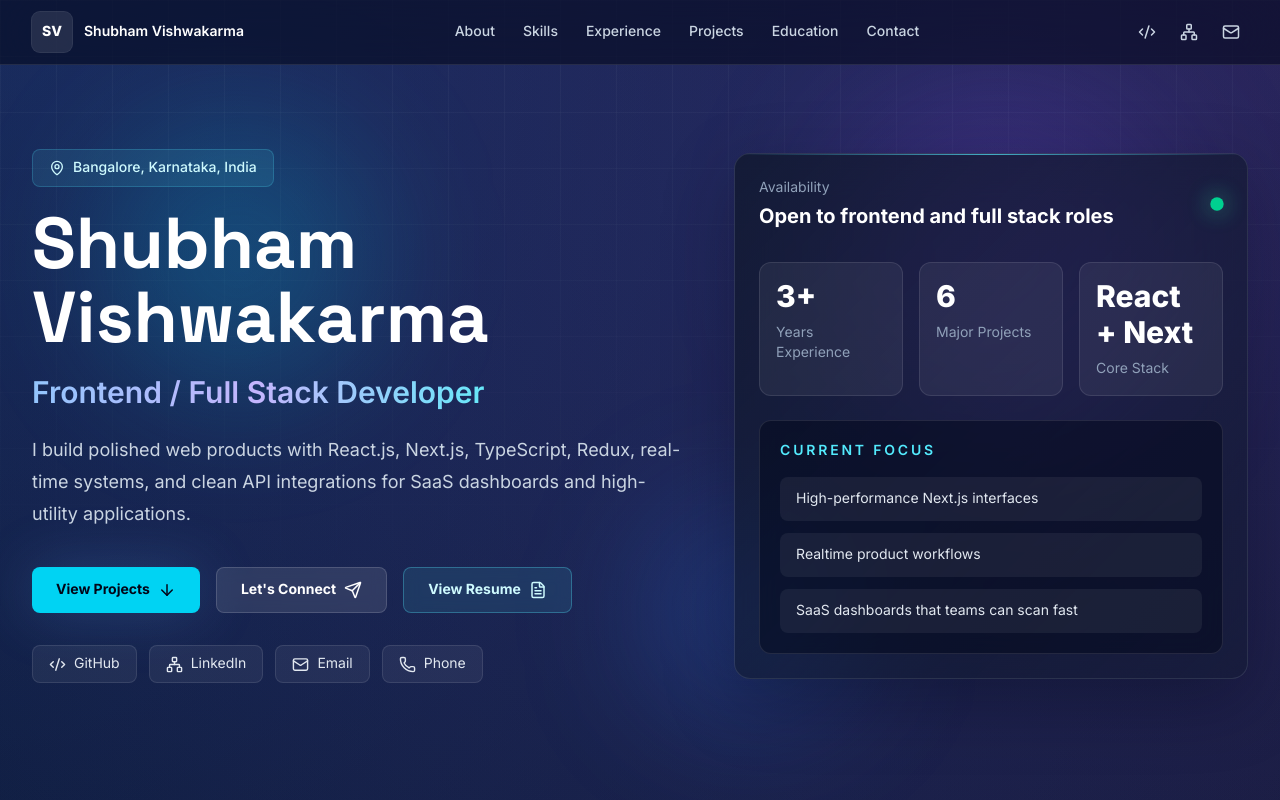
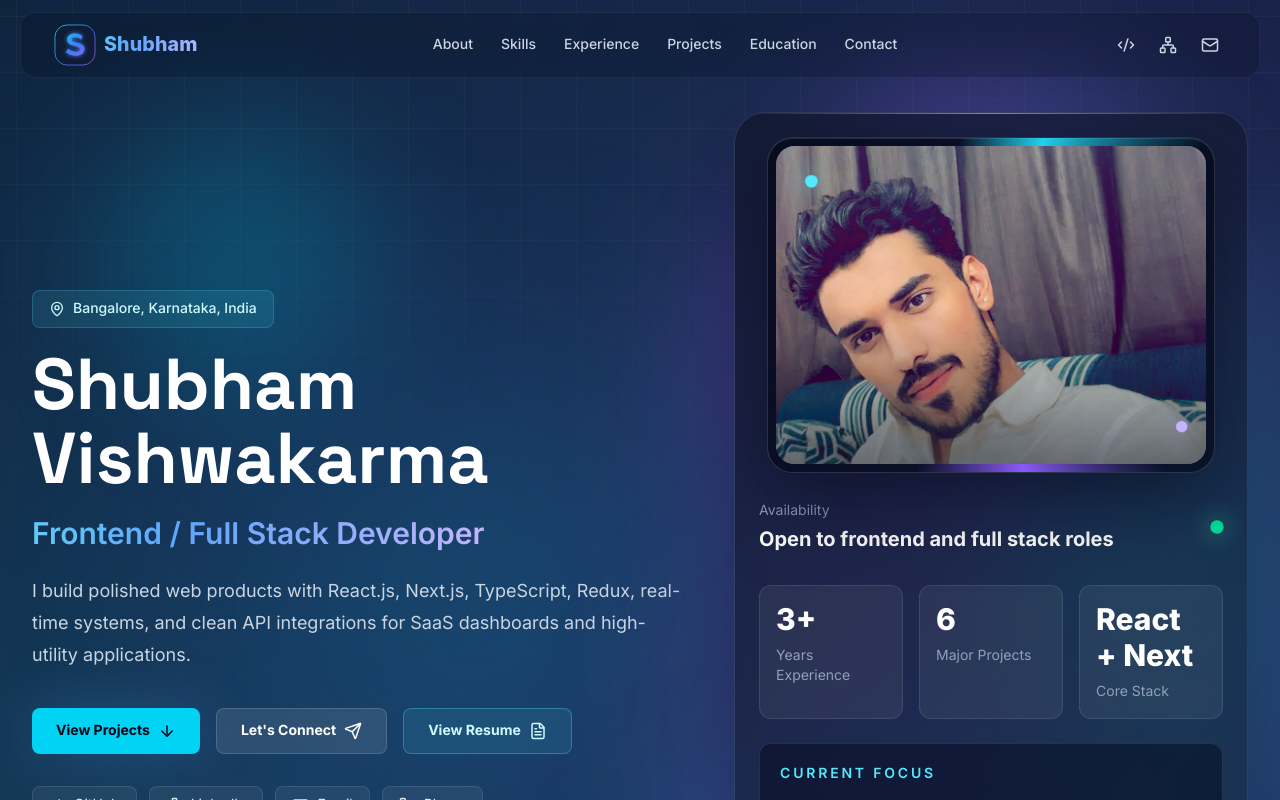
Before and after one commit to shubhamvdev/shubhamvdev.github.io, a Next.js app: page / in a window 1280 px wide. Shown: the top 800 px of the page. Built offline with nearby package versions, Linux system fonts and the light colour scheme.

Commit message:
Enhance portfolio visuals and navigation

```diff
--- a/app/globals.css
+++ b/app/globals.css
@@ -65,10 +65,42 @@ select {
 }
 
 .bg-radial-fade {
+  position: relative;
+  isolation: isolate;
   background-image:
-    radial-gradient(circle at top left, rgba(59, 130, 246, 0.28), transparent 34%),
-    radial-gradient(circle at top right, rgba(168, 85, 247, 0.22), transparent 28%),
-    linear-gradient(135deg, #020617 0%, #08111f 48%, #0f0721 100%);
+    radial-gradient(circle at 8% 12%, rgba(34, 211, 238, 0.22), transparent 28%),
+    radial-gradient(circle at 88% 10%, rgba(139, 92, 246, 0.24), transparent 30%),
+    radial-gradient(circle at 50% 56%, rgba(37, 99, 235, 0.12), transparent 38%),
+    linear-gradient(135deg, #020617 0%, #06152a 46%, #120725 100%);
+  background-size: 120% 120%, 125% 125%, 115% 115%, 100% 100%;
+  animation: background-drift 18s ease-in-out infinite alternate;
+}
+
+.bg-radial-fade::before,
+.bg-radial-fade::after {
+  content: "";
+  position: fixed;
+  z-index: 0;
+  width: min(48vw, 680px);
+  aspect-ratio: 1;
+  border-radius: 999px;
+  pointer-events: none;
+  filter: blur(90px);
+  will-change: transform;
+}
+
+.bg-radial-fade::before {
+  left: -14vw;
+  top: 18vh;
+  background: radial-gradient(circle, rgba(6, 182, 212, 0.2), rgba(37, 99, 235, 0.08) 48%, transparent 70%);
+  animation: aurora-float-left 16s ease-in-out infinite alternate;
+}
+
+.bg-radial-fade::after {
+  right: -16vw;
+  top: 42vh;
+  background: radial-gradient(circle, rgba(139, 92, 246, 0.22), rgba(236, 72, 153, 0.07) 48%, transparent 70%);
+  animation: aurora-float-right 19s ease-in-out infinite alternate;
 }
 
 .shadow-glow {
@@ -80,10 +112,12 @@ select {
 }
 
 .gradient-text {
-  background: linear-gradient(90deg, #93c5fd, #c4b5fd, #67e8f9);
+  background: linear-gradient(100deg, #67e8f9 0%, #60a5fa 32%, #c4b5fd 66%, #22d3ee 100%);
+  background-size: 200% auto;
   -webkit-background-clip: text;
   background-clip: text;
   color: transparent;
+  animation: gradient-flow 6s linear infinite;
 }
 
 .soft-grid {
@@ -92,4 +126,177 @@ select {
     linear-gradient(90deg, rgba(148, 163, 184, 0.07) 1px, transparent 1px);
   background-size: 56px 56px;
   mask-image: linear-gradient(to bottom, black, transparent 78%);
+  animation: grid-drift 24s linear infinite;
 }
+
+.liquid-nav {
+  overflow: hidden;
+  border: 1px solid transparent;
+  transition:
+    background 450ms ease,
+    border-color 450ms ease,
+    box-shadow 450ms ease,
+    backdrop-filter 450ms ease,
+    top 450ms ease;
+}
+
+.liquid-nav-top {
+  background: rgba(2, 6, 23, 0.2);
+  border-color: rgba(255, 255, 255, 0.06);
+  backdrop-filter: blur(8px);
+}
+
+.liquid-nav-scrolled {
+  background:
+    linear-gradient(115deg, rgba(255, 255, 255, 0.11), rgba(255, 255, 255, 0.035) 42%, rgba(103, 232, 249, 0.07)),
+    rgba(3, 9, 24, 0.68);
+  border-color: rgba(186, 230, 253, 0.2);
+  box-shadow:
+    0 18px 55px rgba(2, 6, 23, 0.46),
+    inset 0 1px 0 rgba(255, 255, 255, 0.16),
+    inset 0 -1px 0 rgba(103, 232, 249, 0.05);
+  backdrop-filter: blur(24px) saturate(155%);
+}
+
+.liquid-nav::before {
+  content: "";
+  position: absolute;
+  inset: 0;
+  pointer-events: none;
+  opacity: 0;
+  background: linear-gradient(105deg, transparent 20%, rgba(255, 255, 255, 0.11) 45%, transparent 70%);
+  transform: translateX(-110%);
+}
+
+.liquid-nav-scrolled::before {
+  opacity: 1;
+  animation: liquid-reflection 7s ease-in-out infinite;
+}
+
+.liquid-nav::after {
+  content: "";
+  position: absolute;
+  left: 12%;
+  right: 12%;
+  bottom: -1px;
+  height: 1px;
+  opacity: 0;
+  background: linear-gradient(90deg, transparent, rgba(103, 232, 249, 0.6), rgba(196, 181, 253, 0.5), transparent);
+  transition: opacity 450ms ease;
+}
+
+.liquid-nav-scrolled::after {
+  opacity: 1;
+}
+
+.portrait-aura {
+  border-radius: 999px;
+  background: conic-gradient(from 90deg, rgba(34, 211, 238, 0.55), rgba(59, 130, 246, 0.2), rgba(168, 85, 247, 0.52), rgba(34, 211, 238, 0.55));
+  animation: aura-pulse 6s ease-in-out infinite;
+}
+
+.portrait-shell {
+  isolation: isolate;
+  box-shadow:
+    0 24px 80px rgba(2, 6, 23, 0.58),
+    inset 0 1px 0 rgba(255, 255, 255, 0.12);
+}
+
+.portrait-ring {
+  z-index: -1;
+  background: conic-gradient(from 0deg, transparent 0 20%, #22d3ee 28%, transparent 38% 60%, #8b5cf6 70%, transparent 80%);
+  animation: ring-spin 9s linear infinite;
+}
+
+.portrait-image {
+  animation: portrait-breathe 9s ease-in-out infinite;
+}
+
+.portrait-shine {
+  left: -55%;
+  transform: skewX(-18deg);
+  background: linear-gradient(90deg, transparent, rgba(255, 255, 255, 0.16), transparent);
+  animation: shine-sweep 5.5s ease-in-out infinite;
+}
+
+.portrait-orbit-dot {
+  z-index: 40;
+  animation: dot-float 3.8s ease-in-out infinite;
+}
+
+.portrait-orbit-dot-delayed {
+  animation-delay: -1.9s;
+}
+
+@keyframes background-drift {
+  to { background-position: 8% 5%, 92% 4%, 48% 62%, 0 0; }
+}
+
+@keyframes aurora-float-left {
+  0% { transform: translate3d(0, 0, 0) scale(0.9); }
+  50% { transform: translate3d(28vw, 18vh, 0) scale(1.12); }
+  100% { transform: translate3d(12vw, 52vh, 0) scale(0.96); }
+}
+
+@keyframes aurora-float-right {
+  0% { transform: translate3d(0, 0, 0) scale(1); }
+  50% { transform: translate3d(-26vw, 20vh, 0) scale(0.88); }
+  100% { transform: translate3d(-10vw, -24vh, 0) scale(1.08); }
+}
+
+@keyframes grid-drift {
+  to { background-position: 56px 56px; }
+}
+
+@keyframes liquid-reflection {
+  0%, 30% { transform: translateX(-110%); }
+  65%, 100% { transform: translateX(110%); }
+}
+
+@keyframes gradient-flow {
+  to { background-position: 200% center; }
+}
+
+@keyframes aura-pulse {
+  0%, 100% { transform: scale(0.94) rotate(-3deg); opacity: 0.5; }
+  50% { transform: scale(1.05) rotate(3deg); opacity: 0.82; }
+}
+
+@keyframes ring-spin {
+  to { transform: rotate(360deg); }
+}
+
+@keyframes portrait-breathe {
+  0%, 100% { transform: scale(1); }
+  50% { transform: scale(1.045); }
+}
+
+@keyframes shine-sweep {
+  0%, 25% { left: -55%; opacity: 0; }
+  40% { opacity: 1; }
+  65%, 100% { left: 125%; opacity: 0; }
+}
+
+@keyframes dot-float {
+  0%, 100% { transform: translate3d(0, 0, 0) scale(1); }
+  50% { transform: translate3d(5px, -10px, 0) scale(1.2); }
+}
+
+@media (prefers-reduced-motion: reduce) {
+  .bg-radial-fade,
+  .bg-radial-fade::before,
+  .bg-radial-fade::after,
+  .soft-grid,
+  .gradient-text,
+  .portrait-aura,
+  .portrait-ring,
+  .portrait-image,
+  .portrait-shine,
+  .portrait-orbit-dot {
+    animation: none;
+  }
+
+  .liquid-nav-scrolled::before {
+    animation: none;
+  }
+}
--- a/components/Hero.tsx
+++ b/components/Hero.tsx
@@ -130,10 +130,36 @@ export default function Hero() {
           initial={{ opacity: 0, scale: 0.92, rotateX: 8 }}
           animate={{ opacity: 1, scale: 1, rotateX: 0 }}
           transition={{ duration: 0.8, ease: "easeOut", delay: 0.2 }}
-          className="relative"
+          className="relative mx-auto w-full max-w-xl"
         >
-          <div className="glass-card relative overflow-hidden rounded-2xl p-6">
+          <div className="portrait-aura pointer-events-none absolute -inset-10 opacity-70 blur-3xl" />
+          <div className="glass-card relative overflow-hidden rounded-[2rem] p-5 sm:p-6">
             <div className="absolute inset-x-0 top-0 h-px bg-gradient-to-r from-transparent via-cyan-300/70 to-transparent" />
+            <div className="portrait-shell relative mx-auto mb-7 aspect-[4/3] w-full max-w-md overflow-hidden rounded-[1.6rem] border border-white/15 bg-slate-950/70 p-2 shadow-2xl shadow-cyan-950/40">
+              <div className="portrait-ring pointer-events-none absolute -inset-24" />
+              <div className="relative h-full overflow-hidden rounded-[1.15rem] bg-gradient-to-br from-cyan-400/20 via-blue-500/10 to-violet-500/25">
+                <div className="absolute inset-0 flex items-center justify-center" aria-hidden="true">
+                  <img
+                    src="/shubham-logo.svg"
+                    alt=""
+                    className="w-3/5 max-w-[240px] drop-shadow-[0_0_22px_rgba(34,211,238,0.24)]"
+                  />
+                </div>
+                <img
+                  src="/shubham-portfolio.jpeg"
+                  alt="Shubham Vishwakarma"
+                  className="portrait-image relative z-10 h-full w-full object-cover object-center"
+                  onError={(event) => {
+                    event.currentTarget.style.display = "none";
+                  }}
+                />
+                <div className="pointer-events-none absolute inset-0 z-20 bg-gradient-to-t from-slate-950/55 via-transparent to-cyan-300/10" />
+                <div className="portrait-shine pointer-events-none absolute inset-y-0 z-30 w-1/3" />
+              </div>
+              <span className="portrait-orbit-dot absolute left-[8%] top-[12%] h-3 w-3 rounded-full bg-cyan-300 shadow-[0_0_22px_rgba(103,232,249,0.95)]" />
+              <span className="portrait-orbit-dot portrait-orbit-dot-delayed absolute bottom-[10%] right-[7%] h-2.5 w-2.5 rounded-full bg-violet-300 shadow-[0_0_22px_rgba(196,181,253,0.95)]" />
+            </div>
+
             <div className="flex items-center justify-between">
               <div>
                 <p className="text-sm text-slate-400">Availability</p>
--- a/components/Navbar.tsx
+++ b/components/Navbar.tsx
@@ -1,25 +1,45 @@
 "use client";
 
+import { useEffect, useState } from "react";
 import { motion } from "framer-motion";
+import Image from "next/image";
 import { Code2, Mail, Network } from "lucide-react";
 import { navItems, owner } from "@/lib/data";
 
 export default function Navbar() {
+  const [isScrolled, setIsScrolled] = useState(false);
+
+  useEffect(() => {
+    const updateNavbar = () => setIsScrolled(window.scrollY > 24);
+
+    updateNavbar();
+    window.addEventListener("scroll", updateNavbar, { passive: true });
+    return () => window.removeEventListener("scroll", updateNavbar);
+  }, []);
+
   return (
     <motion.header
       initial={{ y: -24, opacity: 0 }}
       animate={{ y: 0, opacity: 1 }}
       transition={{ duration: 0.55, ease: "easeOut" }}
-      className="fixed left-0 right-0 top-0 z-50 border-b border-white/10 bg-slate-950/55 backdrop-blur-2xl"
+      className={`liquid-nav fixed left-3 right-3 top-3 z-50 rounded-2xl sm:left-5 sm:right-5 lg:mx-auto lg:max-w-7xl ${
+        isScrolled ? "liquid-nav-scrolled" : "liquid-nav-top"
+      }`}
     >
-      <nav className="mx-auto flex h-16 max-w-7xl items-center justify-between px-4 sm:px-6 lg:px-8">
-        <a href="#home" className="group flex items-center gap-3">
-          <span className="grid h-10 w-10 place-items-center rounded-lg bg-white/10 text-sm font-black text-white ring-1 ring-white/15 transition group-hover:bg-cyan-400/20">
-            SV
-          </span>
-          <span className="hidden text-sm font-semibold text-white sm:block">
-            Shubham Vishwakarma
-          </span>
+      <nav className="relative z-10 mx-auto flex h-16 max-w-7xl items-center justify-between px-4 sm:px-6 lg:px-8">
+        <a
+          href="#home"
+          aria-label="Shubham Vishwakarma — home"
+          className="group flex items-center rounded-xl transition duration-300 hover:drop-shadow-[0_0_12px_rgba(34,211,238,0.35)]"
+        >
+          <Image
+            src="/shubham-logo.svg"
+            alt="Shubham"
+            width={214}
+            height={56}
+            priority
+            className="h-11 w-auto transition duration-300 group-hover:scale-[1.03]"
+          />
         </a>
 
         <div className="hidden items-center gap-1 lg:flex">
```
Also changed, not shown: public/shubham-logo.svg (added), public/shubham-portfolio.jpeg (added).
